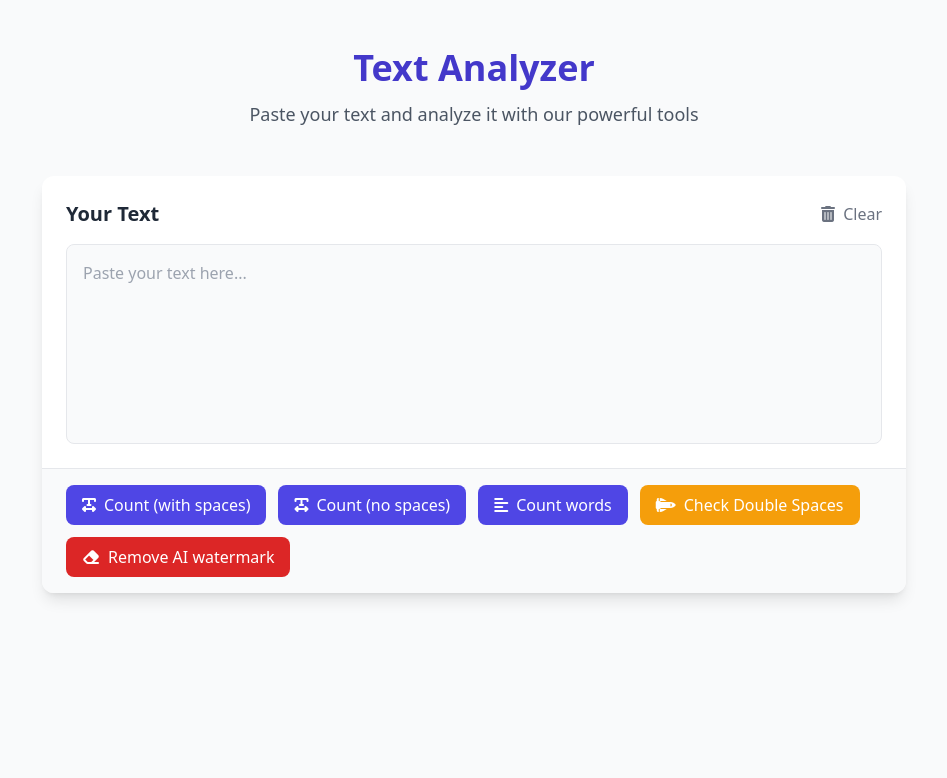
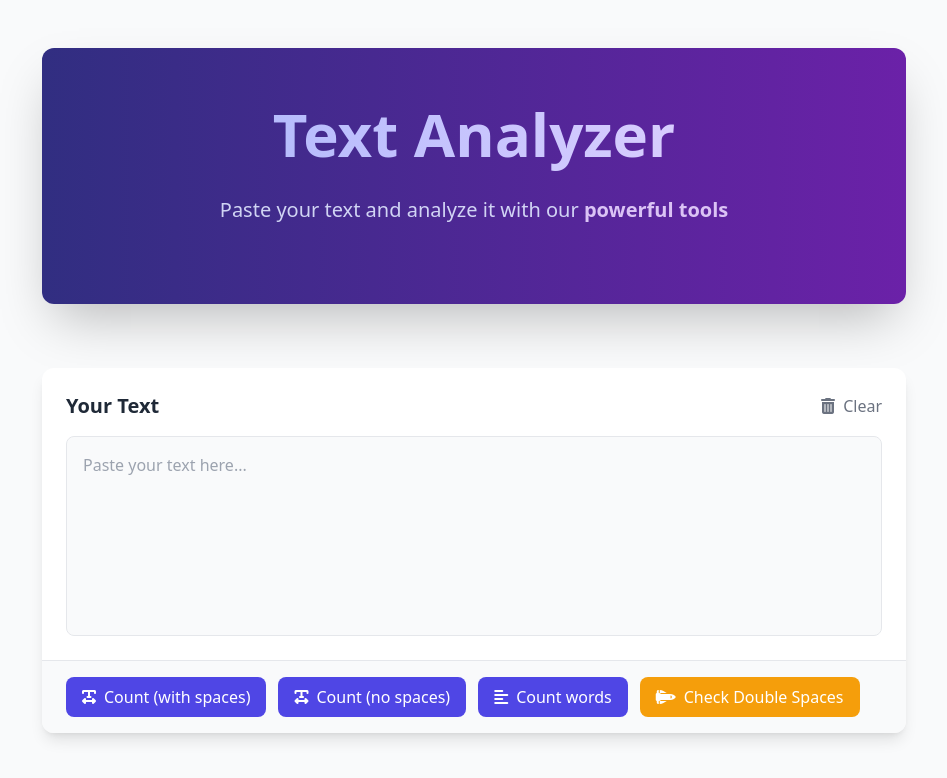
Before and after one commit to dyaphel/Text-Analyzer, a React (Vite) app: page / in a window 1280 px wide. Shown: the top 778 px of the page, without its empty margins (166-1113 px from the left). Built offline with nearby package versions, Linux system fonts and the light colour scheme.

Commit message:
style update

```diff
--- a/src/components/ActionButtons/MainActionButton.jsx
+++ b/src/components/ActionButtons/MainActionButton.jsx
@@ -1,7 +1,6 @@
 import CountWithSpaces from './CountWithSpaces';
 import CountWithoutSpaces from './CountWithoutSpaces';
 import CountWords from './CountWords';
-import RemoveWatermark from './RemoveWatermark';
 import DoubleSpaces from './DoubleSpaces';
 
 const ActionButtons = ({ text, showResult, setCleanText, setShowCleanText }) => {
@@ -20,12 +19,7 @@ const ActionButtons = ({ text, showResult, setCleanText, setShowCleanText }) =>
         />
       </div>
 
-      <RemoveWatermark
-        text={text}
-        showResult={showResult}
-        setCleanText={setCleanText}
-        setShowCleanText={setShowCleanText}
-      />
+
     </div>
   );
 };
--- a/src/components/ActionButtons/RemoveWatermark.jsx
+++ /dev/null
@@ -1,44 +0,0 @@
-import { watermarkPatterns } from '../../../public/constants.js';
-
-const RemoveWatermark = ({ text, showResult, setCleanText, setShowCleanText }) => {
-  const removeWatermark = () => {
-    if (!text.trim()) {
-      showResult('Remove AI Watermark', 'Please enter some text first');
-      return;
-    }
-
-    let markedText = text;
-    let cleanText = text;
-    let foundWatermarks = false;
-
-    watermarkPatterns.forEach(pattern => {
-      if (pattern.test(markedText)) {
-        foundWatermarks = true;
-        markedText = markedText.replace(pattern, match =>
-          `<span class="highlight">${match}</span>`
-        );
-        cleanText = cleanText.replace(pattern, '');
-      }
-    });
-
-    if (foundWatermarks) {
-      showResult('AI Watermarks Found', markedText, true);
-      setCleanText(cleanText);
-      setShowCleanText(true);
-    } else {
-      showResult('Remove AI Watermark', 'No common AI watermarks detected in the text');
-      setShowCleanText(false);
-    }
-  };
-
-  return (
-    <button
-      onClick={removeWatermark}
-      className="btn bg-red-600 hover:bg-red-700 text-white px-4 py-2 rounded-lg flex items-center"
-    >
-      <i className="fas fa-eraser mr-2"></i> Remove AI watermark
-    </button>
-  );
-};
-
-export default RemoveWatermark;
--- a/src/components/Header.jsx
+++ b/src/components/Header.jsx
@@ -1,10 +1,16 @@
 const Header = () => {
+
   return (
-    <header className="text-center mb-12">
-      <h1 className="text-4xl font-bold text-indigo-700 mb-3">Text Analyzer</h1>
-      <p className="text-gray-600 text-lg">Paste your text and analyze it with our powerful tools</p>
+    <header className="text-center mb-16 py-12 bg-gradient-to-r from-indigo-900 to-purple-800 rounded-xl shadow-2xl overflow-visible">
+      <div className="max-w-4xl mx-auto px-6">
+        <h1 className="text-5xl md:text-6xl font-extrabold mb-6 py-2 leading-tight text-transparent bg-clip-text bg-gradient-to-r from-indigo-300 to-purple-200 animate-fade-in">
+          Text Analyzer
+        </h1>
+        <p className="text-lg md:text-xl text-indigo-100 opacity-90 mb-8">
+          Paste your text and analyze it with our <span className="font-semibold text-purple-200">powerful tools</span>
+        </p>
+      </div>
     </header>
   );
 };
-
 export default Header;
```
